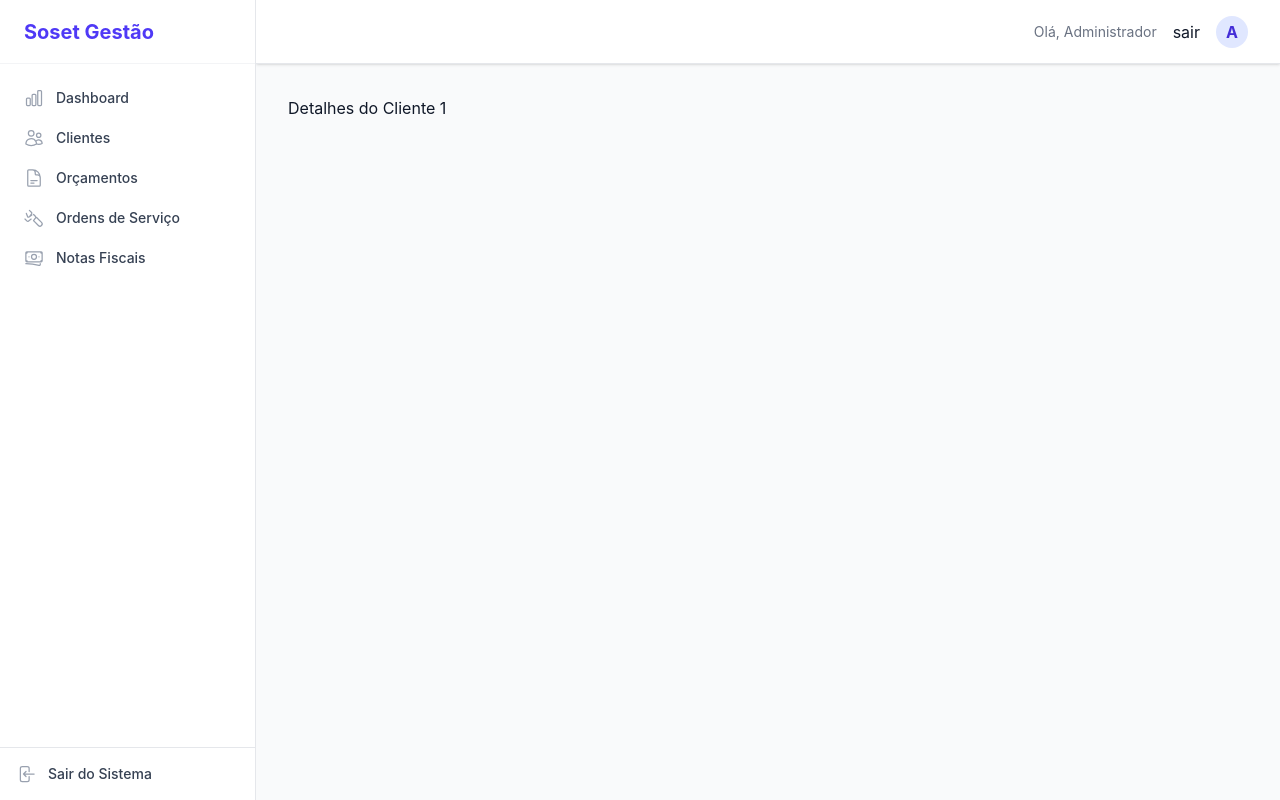
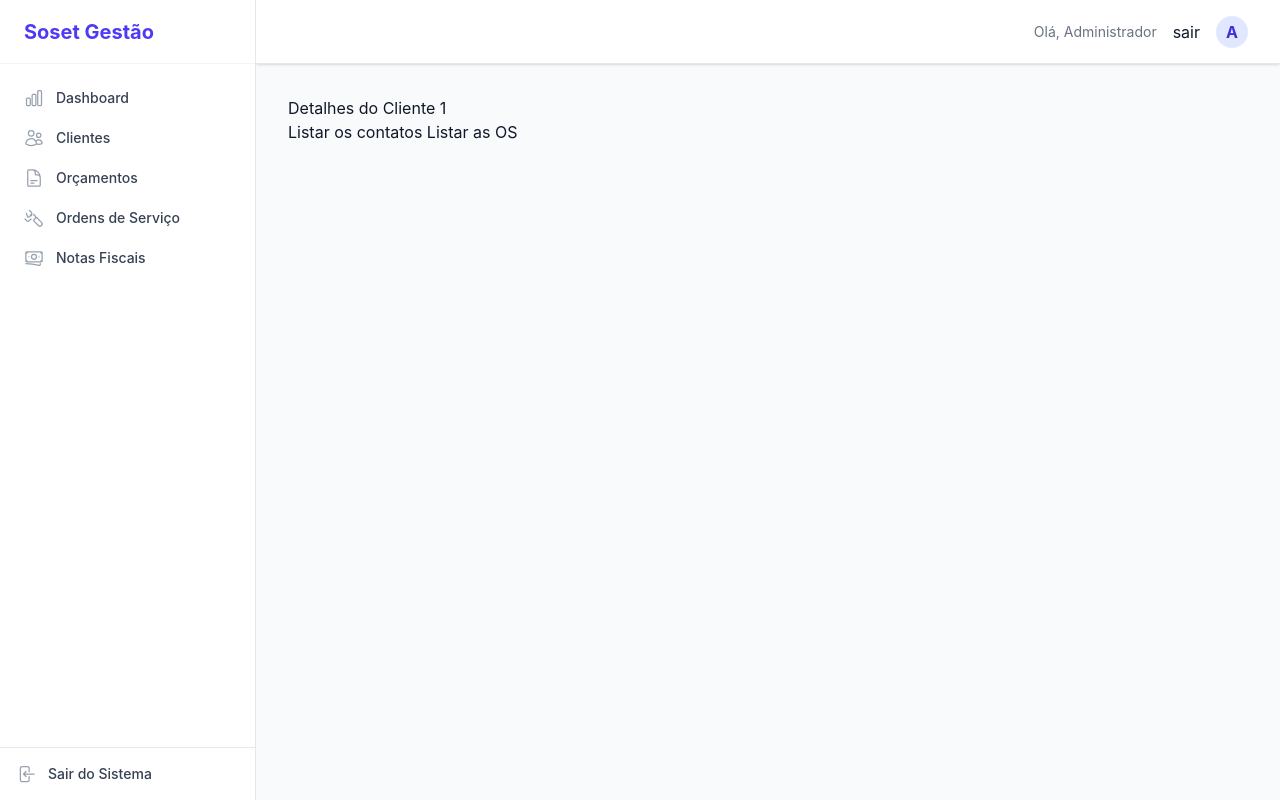
Before and after one commit to grafica-soset/front-admin, a Nuxt app: page /clientes/1 in a window 1280 px wide. Built offline with nearby package versions, Linux system fonts and the light colour scheme.

Commit message:
Update [id].vue

```diff
--- a/app/pages/clientes/[id].vue
+++ b/app/pages/clientes/[id].vue
@@ -14,6 +14,11 @@ onMounted(() => {
   <div class="max-w-5xl mx-auto">
     <h1>Detalhes do Cliente {{id}}</h1>
     <!-- Aqui você pode adicionar os detalhes do cliente usando o ID da rota -->
+
+
+    Listar os contatos
+    Listar as OS
+
   </div>
 </template>
 
```
